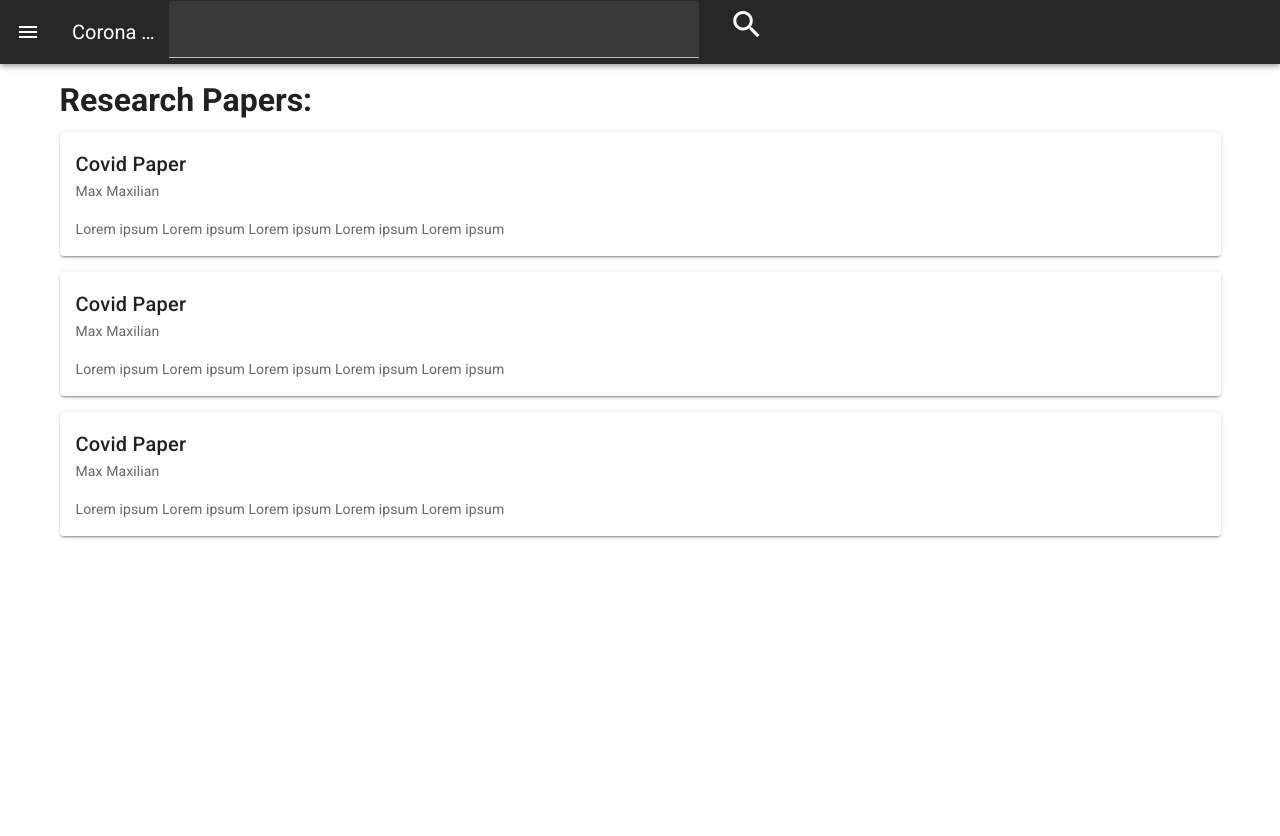
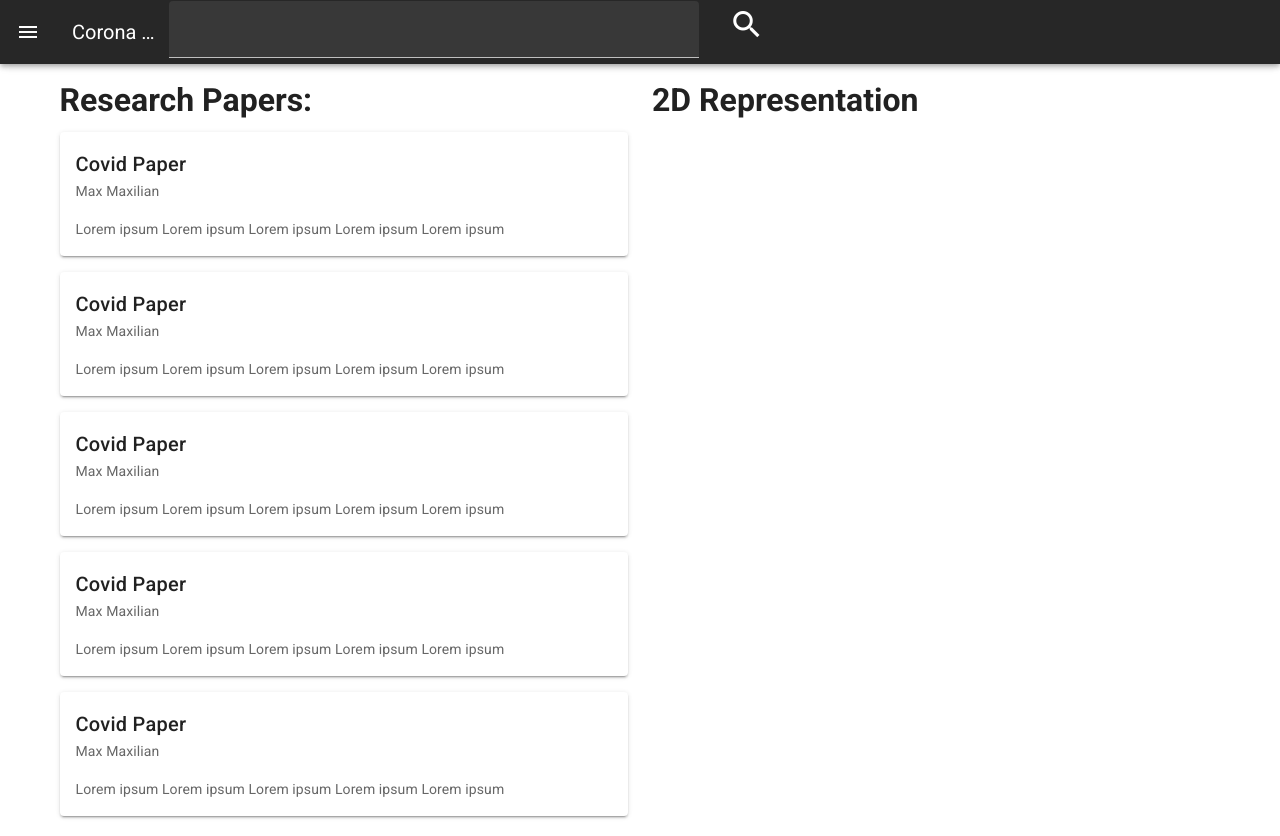
Before and after one commit to neelansh15/CoronaXiv, a Vue app: page / in a window 1280 px wide. Before the commit the page ends 800 px from the top, so only its background shows below. Built offline with nearby package versions, Linux system fonts and the light colour scheme.

Commit message:
Commit before installing axios and vue-chartjs

```diff
--- a/src/store/index.js
+++ b/src/store/index.js
@@ -5,6 +5,7 @@ Vue.use(Vuex)
 
 export default new Vuex.Store({
   state: {
+    getUrl: "http://corona-xiv.herokuapp.com/?title="
   },
   mutations: {
   },
--- a/src/views/FrontPage.vue
+++ b/src/views/FrontPage.vue
@@ -1,21 +1,28 @@
 <template>
   <v-main>
       <v-container>
-          <h1>Research Papers: </h1>
-          <v-list v-for="result in results" :key="result.name">
-              <Paper :name="result.name" :content="result.content" :author ="result.author" />
-          </v-list>
+          <v-row>
+            <v-col cols="6">
+                <h1>Research Papers: </h1>
+                <v-list v-for="result in results" :key="result.name">
+                    <PaperCard :name="result.name" :content="result.content" :author ="result.author" />
+                </v-list>
+            </v-col>
+            <v-col cols="6">
+                <h1>2D Representation</h1>
+            </v-col>
+          </v-row>
       </v-container>
   </v-main>
 </template>
 
 <script>
-import Paper from '../components/Paper'
+import PaperCard from '../components/PaperCard'
 
 export default {
     name: 'FrontPage',
     components:{
-        Paper
+        PaperCard
     },
     data: () => ({
         results: [
@@ -33,9 +40,22 @@ export default {
                 name : "Covid Paper",
                 content: "Lorem ipsum Lorem ipsum Lorem ipsum Lorem ipsum Lorem ipsum ",
                 author: "Max Maxilian"
-            }
+            },
+            {
+                name : "Covid Paper",
+                content: "Lorem ipsum Lorem ipsum Lorem ipsum Lorem ipsum Lorem ipsum ",
+                author: "Max Maxilian"
+            },
+            {
+                name : "Covid Paper",
+                content: "Lorem ipsum Lorem ipsum Lorem ipsum Lorem ipsum Lorem ipsum ",
+                author: "Max Maxilian"
+            },
         ]
-    })
+    }),
+    mounted(){
+        console.log("Mounted")
+    }
 }
 </script>
 
```
Also changed, not shown: src/components/PaperCard.vue (renamed from src/components/Paper.vue).
